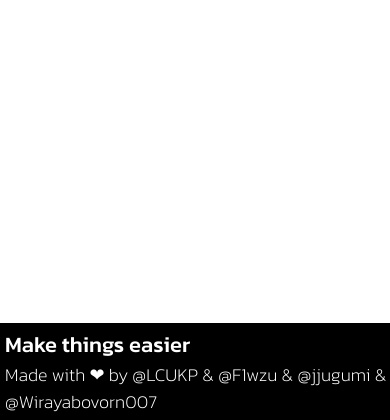
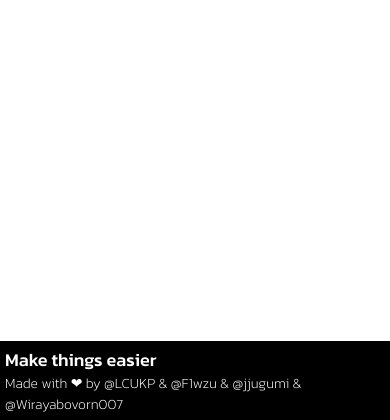
Before and after one commit to LCUKP/Project-PSCP-2024, a Django app: template pscp_project/oursite/booking/templates/booking/footer.html in a window 390 px wide. Shown: the part 424-844 px from the top of the page. Run offline with Django 5.2, Linux system fonts and the light colour scheme; the template is opened without the code that fills it, so the values that code supplies are empty.

Commit message:
Update footer.css

```diff
--- a/pscp_project/oursite/booking/static/booking/css/footer.css
+++ b/pscp_project/oursite/booking/static/booking/css/footer.css
@@ -19,6 +19,7 @@ footer{
     font-size: 18px;
     font-weight: 250;
     font-style: normal;
+    padding-right: 10px;
 }
 a{
     text-decoration: none;
@@ -31,8 +32,10 @@ a:hover{
     footer{
         display: block;
         padding: 5px;
+        font-size: 18px;
     }
     .made-by{
         display: block;
+        font-size: 14px;
     }
 }
```
